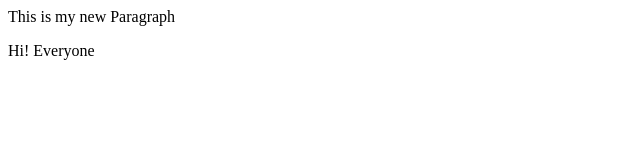
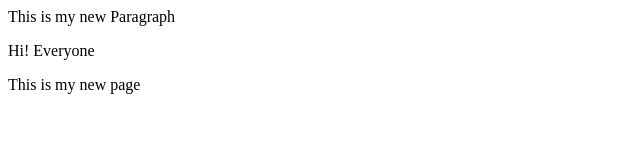
Before and after one commit to asif-175/local_repo, a plain HTML site: page index.html in a window 1280 px wide. Shown: the whole page, without its empty margins (0-640 px from the left). Drawn offline with Linux system fonts and the light colour scheme.

Commit message:
Add a new line

```diff
--- a/index.html
+++ b/index.html
@@ -1,2 +1,3 @@
 <p>This is my new Paragraph</p>
 <p>Hi! Everyone</p>
+<p>This is my new page</p>
```
